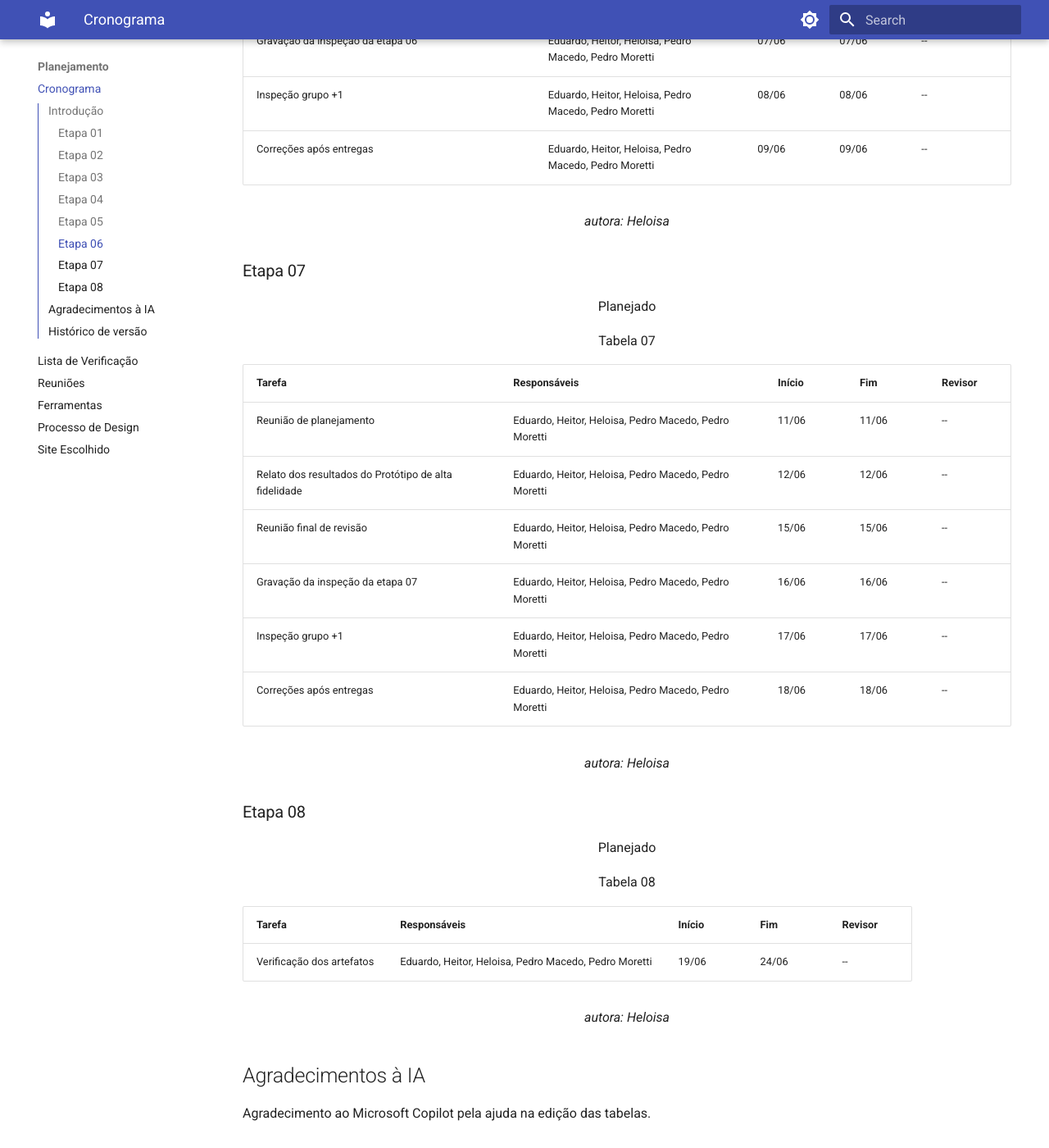
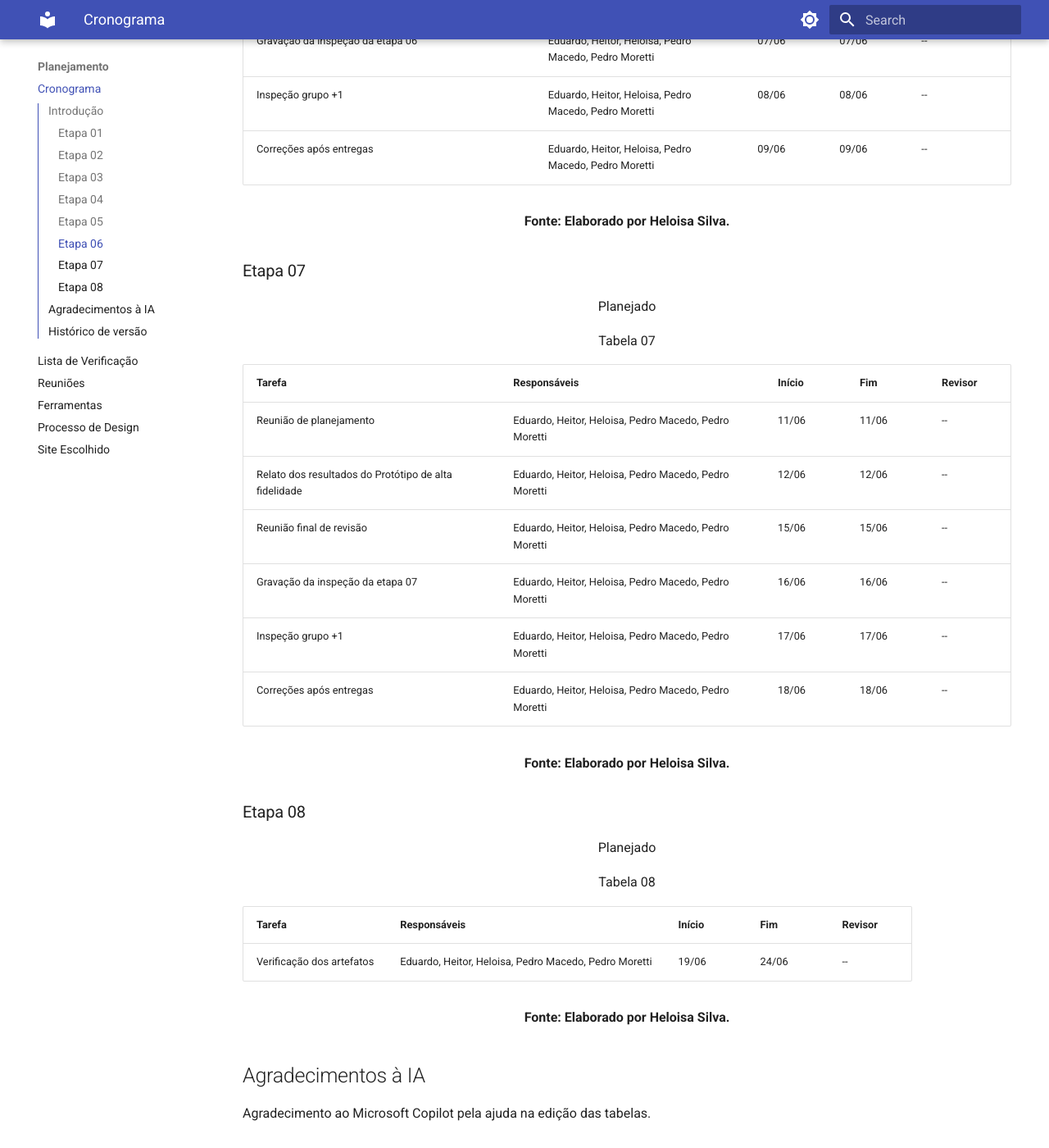
Before and after one commit to Interacao-Humano-Computador/2026.1-Grupo03, an MkDocs documentation site: the page built from docs/planejamento/cronograma.md, in a window 1280 px wide and 1400 px high, scrolled down 5147 px. Shown: the whole window at 82% size. Built offline with MkDocs 1.6.1 and Material for MkDocs 9.7.7, drawn with Linux system fonts in a browser that asks for light colours; some of the changed text lies outside the part shown.

Commit message:
small adjustments on abnt font

```diff
--- a/docs/planejamento/cronograma.md
+++ b/docs/planejamento/cronograma.md
@@ -21,13 +21,13 @@ Este documento possui o cronograma planejado para ser executado no decorrer da d
 | Cronograma planejado | Heloisa Silva | 11/04 | 11/04 | Eduardo Valadares|
 | Heatmap da equipe | Heloisa Silva | 11/04 | 11/04 | Pedro Macedo |
 | Página do processo de design | Pedro Moretti, Heitor Macedo, Eduardo Valadares | 11/04 | 11/04 | Heloisa Silva |
-|Lista de Verificação| Eduardo, Heloisa, Heitor| 10/04| 11/04| Pedro Moretti |
+|Lista de Verificação| Eduardo, Heloisa, Heitor, Pedro Moretti | 10/04| 11/04| Pedro Moretti |
 | Reunião final de revisão |  Eduardo, Heitor, Heloisa, Pedro Macedo, Pedro Moretti | 11/04 | 11/04 |  --|
 | Gravação da inspeção da etapa 01 |  Eduardo, Heitor, Heloisa, Pedro Macedo, Pedro Moretti | 12/04 | 12/04 | -- |
 | Gravação da inspeção do grupo +1 |  Eduardo, Heitor, Heloisa, Pedro Macedo, Pedro Moretti | 13/04 | 13/04 | -- |
 | Correções após entrega |  Eduardo, Heitor, Heloisa, Pedro Macedo, Pedro Moretti | 15/04 | 15/04 | -- |
 
-<p style="text-align: center;"><em>autora: Heloisa</em></p>
+<p style="text-align: center;"><b>Fonte: Elaborado por Heloisa Silva.</b></p>
 
 ### Etapa 02
 
@@ -47,7 +47,7 @@ Este documento possui o cronograma planejado para ser executado no decorrer da d
 | Inspeção grupo +1                              | Eduardo, Heitor, Heloisa, Pedro Macedo, Pedro Moretti | 04/05  | 04/05 | --                |
 | Correções após entregas                        | Eduardo, Heitor, Heloisa, Pedro Macedo, Pedro Moretti | 05/05  | 05/05 | --                |
 
-<p style="text-align: center;"><em>autora: Heloisa</em></p>
+<p style="text-align: center;"><b>Fonte: Elaborado por Heloisa Silva.</b></p>
 
 ### Etapa 03
 
@@ -66,7 +66,7 @@ Este documento possui o cronograma planejado para ser executado no decorrer da d
 | Inspeção grupo +1                             | Eduardo, Heitor, Heloisa, Pedro Macedo, Pedro Moretti | 13/05  | 13/05 | --                |
 | Correções após entregas                       | Eduardo, Heitor, Heloisa, Pedro Macedo, Pedro Moretti | 14/05  | 14/05 | --                |
 
-<p style="text-align: center;"><em>autora: Heloisa</em></p>
+<p style="text-align: center;"><b>Fonte: Elaborado por Heloisa Silva.</b></p>
 
 ### Etapa 04
 
@@ -85,7 +85,7 @@ Este documento possui o cronograma planejado para ser executado no decorrer da d
 | Inspeção grupo +1                                                        | Eduardo, Heitor, Heloisa, Pedro Macedo, Pedro Moretti | 20/05  | 20/05 | --                |
 | Correções após entregas                                                  | Eduardo, Heitor, Heloisa, Pedro Macedo, Pedro Moretti | 21/05  | 21/05 | --                |
 
-<p style="text-align: center;"><em>autora: Heloisa</em></p>
+<p style="text-align: center;"><b>Fonte: Elaborado por Heloisa Silva.</b></p>
 
 ### Etapa 05
 
@@ -104,7 +104,7 @@ Este documento possui o cronograma planejado para ser executado no decorrer da d
 | Inspeção grupo +1                                                        | Eduardo, Heitor, Heloisa, Pedro Macedo, Pedro Moretti | 01/06  | 01/06 | --                |
 | Correções após entregas                                                  | Eduardo, Heitor, Heloisa, Pedro Macedo, Pedro Moretti | 02/06  | 02/06 | --                |
 
-<p style="text-align: center;"><em>autora: Heloisa</em></p>
+<p style="text-align: center;"><b>Fonte: Elaborado por Heloisa Silva.</b></p>
 
 ### Etapa 06
 
@@ -122,7 +122,7 @@ Este documento possui o cronograma planejado para ser executado no decorrer da d
 | Inspeção grupo +1                                                                  | Eduardo, Heitor, Heloisa, Pedro Macedo, Pedro Moretti | 08/06  | 08/06 | --                |
 | Correções após entregas                                                            | Eduardo, Heitor, Heloisa, Pedro Macedo, Pedro Moretti | 09/06  | 09/06 | --                |
 
-<p style="text-align: center;"><em>autora: Heloisa</em></p>
+<p style="text-align: center;"><b>Fonte: Elaborado por Heloisa Silva.</b></p>
 
 ### Etapa 07
 
@@ -138,7 +138,7 @@ Este documento possui o cronograma planejado para ser executado no decorrer da d
 | Inspeção grupo +1                                     | Eduardo, Heitor, Heloisa, Pedro Macedo, Pedro Moretti | 17/06  | 17/06 | --      |
 | Correções após entregas                               | Eduardo, Heitor, Heloisa, Pedro Macedo, Pedro Moretti | 18/06  | 18/06 | --      |
 
-<p style="text-align: center;"><em>autora: Heloisa</em></p>
+<p style="text-align: center;"><b>Fonte: Elaborado por Heloisa Silva.</b></p>
 
 ### Etapa 08
 
@@ -149,7 +149,7 @@ Este documento possui o cronograma planejado para ser executado no decorrer da d
 | ------------------------- | ----------------------------------------------------- | ------ | ----- | ------- |
 | Verificação dos artefatos | Eduardo, Heitor, Heloisa, Pedro Macedo, Pedro Moretti | 19/06  | 24/06 | --      |
 
-<p style="text-align: center;"><em>autora: Heloisa</em></p>
+<p style="text-align: center;"><b>Fonte: Elaborado por Heloisa Silva.</b></p>
 
 ## Agradecimentos à IA
 
```
